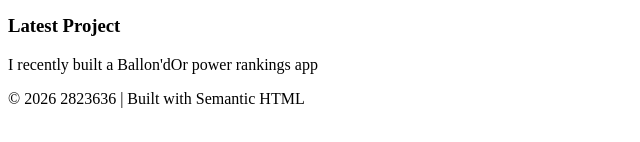
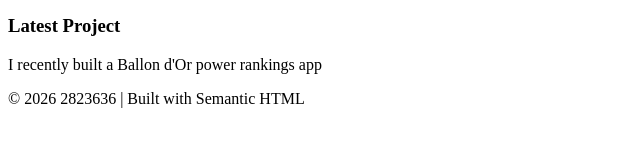
Before and after one commit to Sanele-H/2823636-portfolio, a plain HTML site: page index.html in a window 1280 px wide. Shown: the part 274-416 px from the top of the page, 0-640 px from the left. Drawn offline with Linux system fonts and the light colour scheme.

Commit message:
Fix typo in project description

```diff
--- a/index.html
+++ b/index.html
@@ -32,7 +32,7 @@
                 Latest Project
             </h3>
             <p>
-                I recently built a Ballon'dOr power rankings app
+                I recently built a Ballon d'Or power rankings app
             </p>
             </article>
         </section>
```
